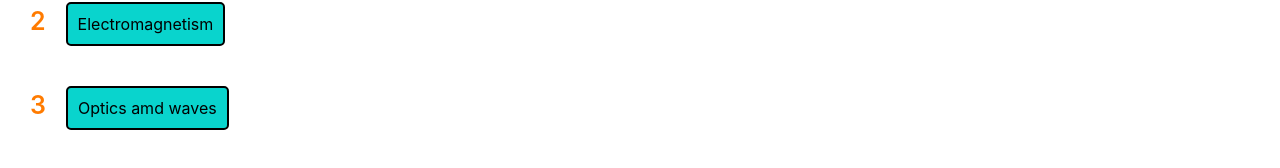
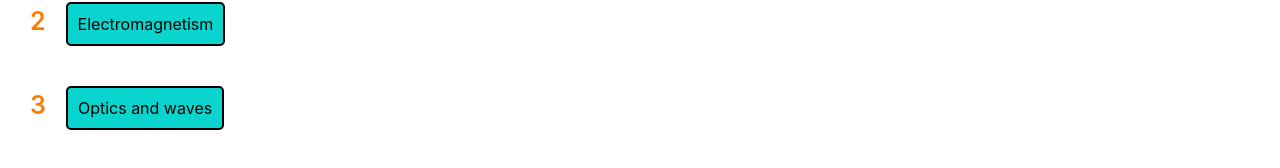
Before and after one commit to JRFink/jrfphyspagesnew, a Next.js app: page /education/pgre in a window 1280 px wide. Shown: the part 552-720 px from the top of the page. Built offline with nearby package versions, Linux system fonts and the light colour scheme.

Commit message:
Update index.tsx

```diff
--- a/pages/education/pgre/index.tsx
+++ b/pages/education/pgre/index.tsx
@@ -27,7 +27,7 @@ import style from '@/styles/general.module.css';
              <p className={style.numberLink}>
                  3
              </p>
-             <Link href="/education/pgre/op" className={style.generalLink}>Optics amd waves</Link><br></br>
+             <Link href="/education/pgre/op" className={style.generalLink}>Optics and waves</Link><br></br>
             <br></br>
              <p className={style.numberLink}>
                  4
```
